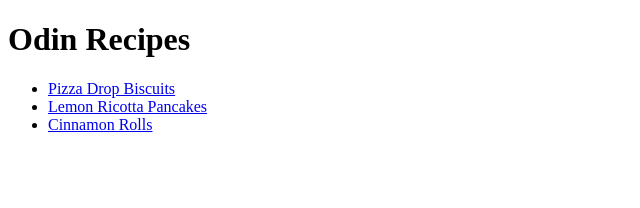
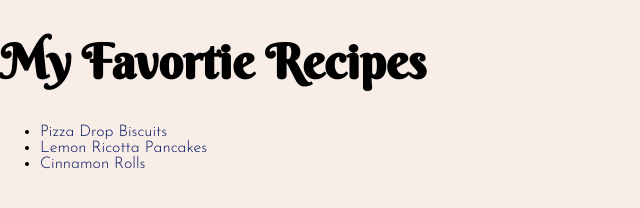
Before and after one commit to SheenaColbert/odin-recipes, a plain HTML site: page index.html in a window 1280 px wide. Shown: the whole page, without its empty margins (0-640 px from the left). Drawn offline with Linux system fonts and the light colour scheme; files that its build step writes are made by us from their sources.

Commit message:
added css styling

```diff
--- a/index.html
+++ b/index.html
@@ -2,10 +2,20 @@
 <html lang="en">
     <head>
         <meta charset="UTF-8">
-        <title>My First Webpage</title>
+        <meta http-equiv="X-UA-Compatible" content="IE=edge">
+        <meta name="viewport" content="width=device-width, initial-scale=1.0">
+        <title>Sheena's Cookbook</title>
     </head>
     <body>
-        <h1>Odin Recipes</h1>
+        <h1>My Favortie Recipes</h1>
+        <link rel="stylesheet" href="style.css">
+        <link rel="preconnect" href="https://fonts.googleapis.com">
+        <link rel="preconnect" href="https://fonts.gstatic.com" crossorigin>
+        <link rel="preconnect" href="https://fonts.googleapis.com">
+        <link rel="preconnect" href="https://fonts.gstatic.com" crossorigin>
+        <link href="https://fonts.googleapis.com/css2?family=Berkshire+Swash&family=Josefin+Sans:wght@300&display=swap"
+            rel="stylesheet">
+
        <ul>
             <li><a href="recipes/pizzaDropBiscuits.html">Pizza Drop Biscuits</a></li>
             <!-- Make sure to add the text in the link so it is clickable -->
@@ -14,3 +24,6 @@
         </ul>
     </body>
 </html>
+
+</head>
+<body>
--- /dev/null
+++ b/recipes/style.css
@@ -0,0 +1,22 @@
+
+
+html,
+body {
+    background-color: #f8eee7;
+    font-family: 'Josefin Sans', sans-serif;
+    margin: 0;
+}
+
+h1 {
+    font-family: 'Berkshire Swash', cursive;
+    font-size: 3em;
+}
+
+a {
+    text-decoration: none;
+    color: #011562;
+}
+
+a:hover {
+    color: #89B9BA;
+}
```
Also changed, not shown: recipes/cinnamonRolls.html (+9 -2 lines), recipes/lemonRicottaPancakes.html (+9 -2 lines), recipes/pizzaDropBiscuits.html (+9 -2 lines), 2 other files.
